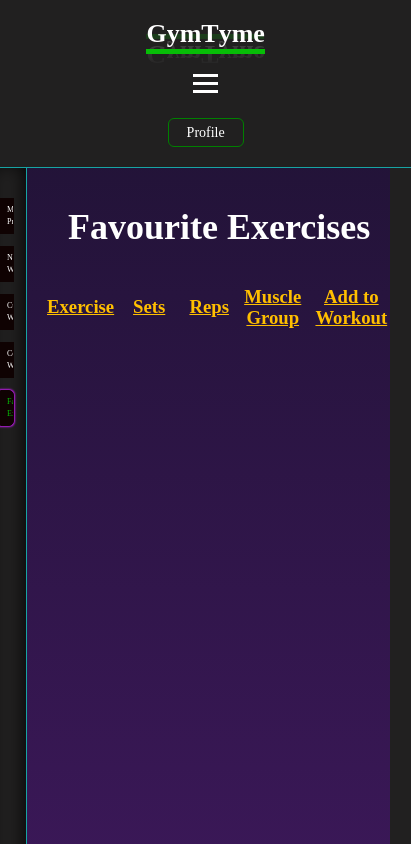
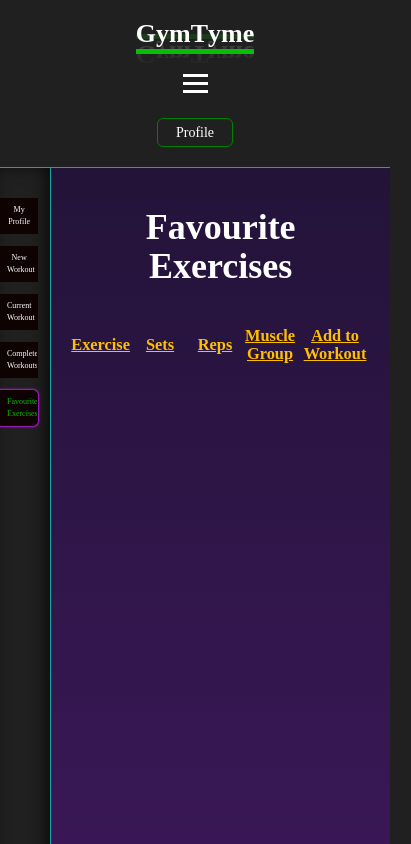
Before and after one commit to Satokii/gymtyme, a React (Vite) app: page /profile in a window 390 px wide. Both pictures are taken after a click on the item "Favourite Exercises". Shown: the top 844 px of the page, 411 px wide, since content can reach past the window. Built offline with nearby package versions, Linux system fonts and the light colour scheme; a web font is replaced by a local one.

Commit message:
style: add media queries to favourite exercises page @ 550px

```diff
--- a/src/styles/profile/favourite-exercises.css
+++ b/src/styles/profile/favourite-exercises.css
@@ -126,3 +126,22 @@
         padding: 5px 10px;
     }
 }
+
+@media screen and (max-width: 550px) {
+    .profile--favourites-headers,
+    .profile--favourites-exercises  {
+        grid-template-columns: 1fr repeat(2, 50px) 1fr 70px;
+        gap: 5px;
+    }
+    .profile--favourites-headers {
+        font-size: 14px;
+    }
+    .profile--favourites-exercises {
+        font-size: 12px;
+    }
+    .profile--favourites-add-btn {
+        font-size: 12px;
+        padding: 5px 15px;
+        place-self: center;
+    }
+}
```
